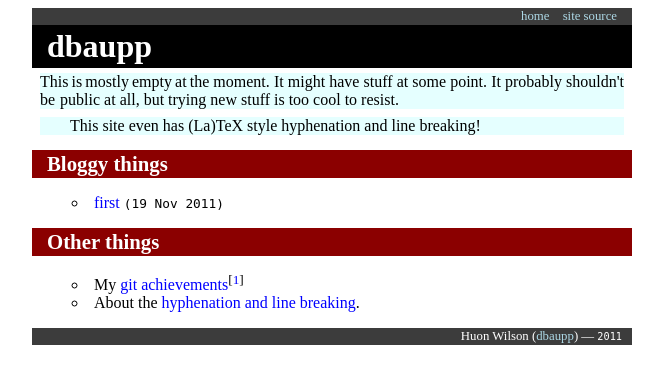
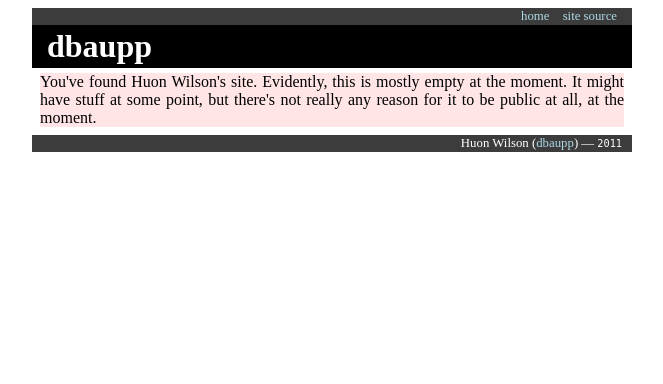
Before and after one commit to huonw/huonw.github.io, a Jekyll site: the page built from index.html, in a window 1280 px wide. Shown: the top 384 px of the page, without its empty margins (308-971 px from the left). Built offline with Jekyll 4.4.1, drawn with Linux system fonts in a browser that asks for light colours; nearby versions of some CDN libraries; library files that are not in the unit come from our copies.

Commit message:
Nothing to see here, particularly

```diff
--- a/index.html
+++ b/index.html
@@ -4,9 +4,9 @@
 no_top_link: true
 ---
 
-<p>This is mostly empty at the moment. It might have stuff at some point. It probably shouldn't be public at all, but trying new stuff is too cool to resist.</p>
+<p>You've found Huon Wilson's site. Evidently, this is mostly empty at the moment. It might have stuff at some point, but there's not really any reason for it to be public at all, at the moment.</p>
 
-<p>This site even has (La)TeX style hyphenation and line breaking!</p>
+<!--<p>This site even has (La)TeX style hyphenation and line breaking!</p>
 
 <h2>Bloggy things</h2>
 <ul class="posts">
@@ -22,3 +22,4 @@
   <li><span>My <a href="/git-achievements">git achievements</a><sup>[<a href="https://github.com/icefox/git-achievements">1</a>]</sup></span></li>
   <li><span>About the <a href="/hyphenation.html">hyphenation and line breaking</a>.</span></li>
 </ul>
+-->
```
